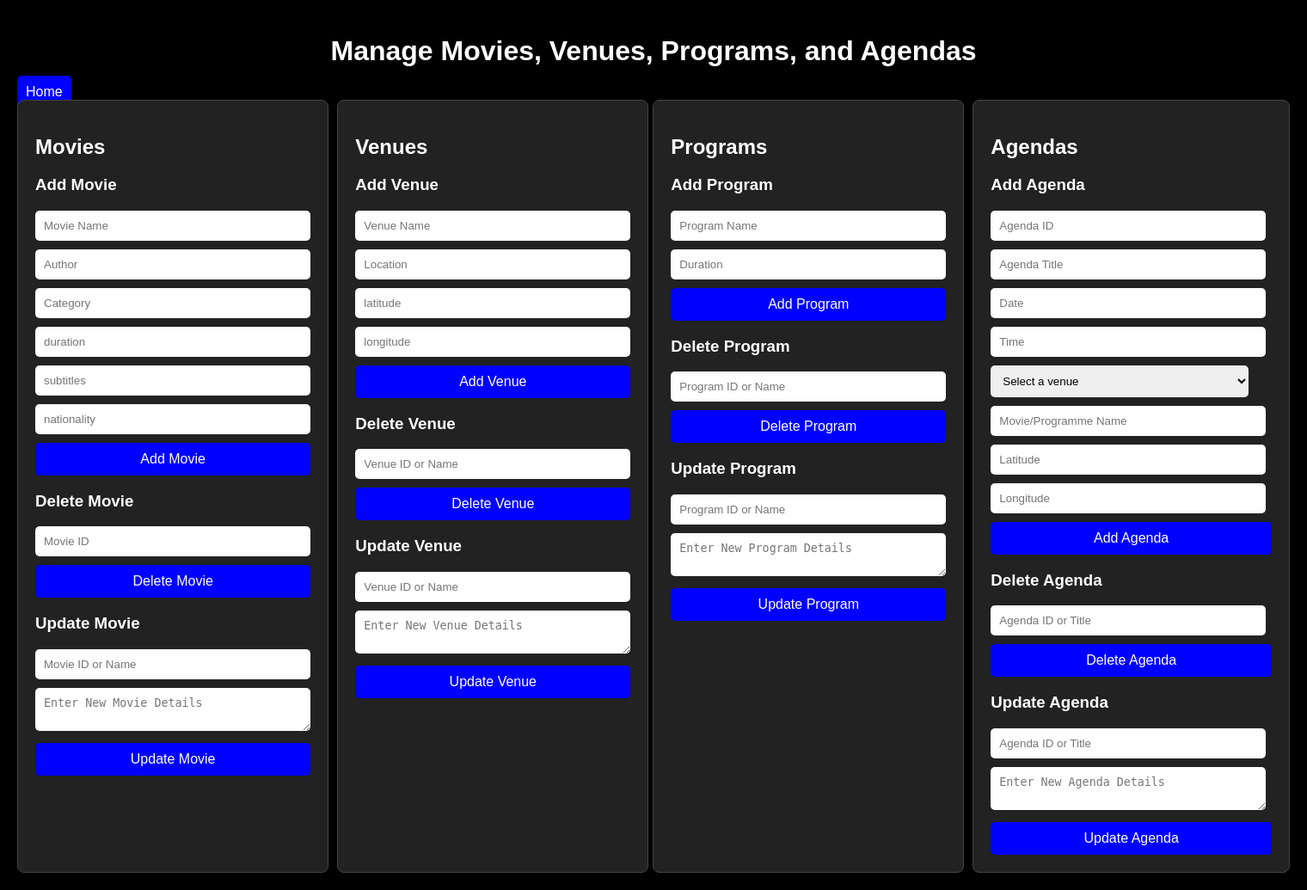
After one commit to Sinen4r/jcc_API, a Python web app: template templates/admin.html in a window 1520 px wide. The commit adds this page. Shown: the whole page at 86% size. Run offline with Jinja, Linux system fonts and the light colour scheme; the template is opened without the code that fills it, so the values that code supplies are empty.

Commit message:
front end part3(i think)

```diff
--- a/resources/authentication.py
+++ b/resources/authentication.py
@@ -27,7 +27,7 @@ class authentication(MethodView):
 
         if not user.check_password(password):
             abort(401,description="Incorrect password")
-        return {"message": "Login successful"}
+        return {"message": user.role}
 @blpAuth.route("/createUser")
 class create(MethodView):
     @blpAuth.response(200,LoginResponseSchema)
--- /dev/null
+++ b/templates/admin.html
@@ -0,0 +1,506 @@
+<!DOCTYPE html>
+<html lang="en">
+<head>
+  <meta charset="UTF-8">
+  <meta name="viewport" content="width=device-width, initial-scale=1.0">
+  <title>Manage Movies, Venues, Programs, and Agendas</title>
+  <style>
+    body {
+      background-color: black;
+      color: white;
+      font-family: Arial, sans-serif;
+      margin: 0;
+      padding: 20px;
+    }
+    h1 {
+      text-align: center;
+      margin-bottom: 20px;
+    }
+    .container {
+      display: flex;
+      flex-direction:row;
+      gap :5px;
+    }
+    #subcontainer{
+        display: flex;
+        flex-direction: row;
+        gap: 10px;
+    }
+    .section {
+      border: 1px solid #444;
+      padding: 20px;
+      border-radius: 8px;
+      background-color: #222;
+    }
+    .section h2 {
+      margin-bottom: 15px;
+    }
+    .section input, .section textarea, #agendaVenueIdInput{
+      width: 300px;
+      margin-bottom: 10px;
+      padding: 10px;
+      border: none;
+      border-radius: 5px;
+    }
+    .section button {
+      background-color: blue;
+      color: white;
+      border: none;
+      padding: 10px;
+      width: 100%;
+      border-radius: 5px;
+      cursor: pointer;
+      font-size: 16px;
+    }
+    .section button:hover {
+      background-color: darkblue;
+    }
+    #button{
+      background-color: blue;
+      color: white;
+      border: none;
+      padding: 10px;
+      width: 100%;
+      border-radius: 5px;
+      cursor: pointer;
+      font-size: 16px;
+      text-decoration: none;
+    }
+
+  </style>
+</head>
+<body>
+  <div id ="header">
+  <h1>Manage Movies, Venues, Programs, and Agendas</h1>
+  <a href="agendas.html" id="button">Home</a>
+</div>
+  <div class="container">
+    <div id="subcontainer">
+    <!-- Movies Section -->
+    <div class="section">
+      <h2>Movies</h2>
+      <h3>Add Movie</h3>
+      <input type="text" placeholder="Movie Name" id="name" />
+      <input type="text" placeholder="Author" id="Author" />
+      <input type="text" placeholder="Category" id="Category"/>
+      <input type="text" placeholder="duration" id="duration"/>
+      <input type="text" placeholder="subtitles" id="subtitles"/>
+      <input type="text" placeholder="nationality" id="nationality"/>
+      <button onclick="addMovie()">Add Movie</button>
+
+      <h3>Delete Movie</h3>
+      <input type="text" placeholder="Movie ID " id="movieID"/>
+      <button onclick="deleteMovie()">Delete Movie</button>
+
+      <h3>Update Movie</h3>
+      <input type="text" placeholder="Movie ID or Name" />
+      <textarea placeholder="Enter New Movie Details"></textarea>
+      <button>Update Movie</button>
+    </div>
+
+    <!-- Venues Section -->
+    <div class="section">
+      <h2>Venues</h2>
+      <h3>Add Venue</h3>
+      <input type="text" placeholder="Venue Name" id="venueName" />
+      <input type="text" placeholder="Location" id="address" />
+      <input type="text" placeholder="latitude" id="latitude" />
+      <input type="text" placeholder="longitude" id="longitude" />
+
+      <button onclick="addVenue()">Add Venue</button>
+
+      <h3>Delete Venue</h3>
+      <input type="text" placeholder="Venue ID or Name" id="venueID"/>
+      <button onclick="deleteVenue()">Delete Venue</button>
+
+      <h3>Update Venue</h3>
+      <input type="text" placeholder="Venue ID or Name"  />
+      <textarea placeholder="Enter New Venue Details"></textarea>
+      <button>Update Venue</button>
+    </div>
+</div>
+    <!-- Programs Section -->
+    <div id="subcontainer">
+    <div class="section">
+      <h2>Programs</h2>
+      <h3>Add Program</h3>
+      <input type="text" placeholder="Program Name" id="programme_name" />
+      <input type="text" placeholder="Duration" id="durations" />
+      <button onclick="addProgram()">Add Program</button>
+
+      <h3>Delete Program</h3>
+      <input type="text" placeholder="Program ID or Name" id="programmeID" />
+      <button onclick="deleteProgram()">Delete Program</button>
+
+      <h3>Update Program</h3>
+      <input type="text" placeholder="Program ID or Name" />
+      <textarea placeholder="Enter New Program Details"></textarea>
+      <button>Update Program</button>
+    </div>
+
+    <!-- Agendas Section -->
+    <div class="section">
+      <h2>Agendas</h2>
+      <h3>Add Agenda</h3>
+      <input type="number" id="agendaIdInput" placeholder="Agenda ID" />
+      <input type="text" id="agendaTitleInput" placeholder="Agenda Title" />
+      <input type="text" id="agendaDateInput" placeholder="Date" />
+      <input type="text" id="agendaTimeInput" placeholder="Time" />
+      <select id="agendaVenueIdInput" name="venue_id" >
+        <option value="" disabled selected>Select a venue</option>
+        <option value="L'OPERA">L'OPERA</option>
+        <option value="THEATRE DES REGIONS">THEATRE DES REGIONS</option>
+        <option value="LE 4EME ART">LE 4EME ART</option>
+        <option value="ABC">ABC</option>
+        <option value="LE RIO">LE RIO</option>
+        <option value="OMAR KHELIFI">OMAR KHELIFI</option>
+        <option value="THAER CHERIAA">THAER CHERIAA</option>
+        <option value="AFRICA">AFRICA</option>
+        <option value="LE COLISIEE">LE COLISIEE</option>
+        <option value="IBN RACHIQ">IBN RACHIQ</option>
+        <option value="LE PALACE">LE PALACE</option>
+        <option value="LE MONDIAL">LE MONDIAL</option>
+        <option value="PARNASSE">PARNASSE</option>
+        <option value="CINE AVENUE">CINE AVENUE</option>
+        <option value="ELHAMBRA ZEPHYR">ELHAMBRA ZEPHYR</option>
+        <option value="MAD'ART">MAD'ART</option>
+        <option value="AGORA">AGORA</option>
+        <option value="CINEVOG">CINEVOG</option>
+        <option value="AMILCAR">AMILCAR</option>
+        <option value="DAR MASRAHI">DAR MASRAHI</option>
+        <option value="pathé ksibet">pathé ksibet</option>
+      </select>
+
+      <input type="text" id="agendaMovieInput" placeholder="Movie/Programme Name" />
+      <input type="number" id="agendaLatitudeInput" placeholder="Latitude" />
+      <input type="number" id="agendaLongitudeInput" placeholder="Longitude" />
+
+      <!-- Button to trigger agenda addition -->
+      <button onclick="addAgenda()">Add Agenda</button>
+
+      <h3>Delete Agenda</h3>
+      <input type="text" placeholder="Agenda ID or Title" id="agendaID" />
+      <button onclick="deleteAgenda()">Delete Agenda</button>
+
+      <h3>Update Agenda</h3>
+      <input type="text" placeholder="Agenda ID or Title" />
+      <textarea placeholder="Enter New Agenda Details"></textarea>
+      <button>Update Agenda</button>
+    </div>
+    </div>
+  </div>
+</body>
+<script>
+//Moviesssssss
+ async function addMovie() {
+    // Get input values
+    const name = document.getElementById("name").value;
+    const Author = document.getElementById("Author").value;
+    const Category = document.getElementById("Category").value;
+    const duration = document.getElementById("duration").value;
+    const subtitles = document.getElementById("subtitles").value;
+    const nationality = document.getElementById("nationality").value;
+
+
+    // Validate inputs
+    if (!name || !Author || !Category ||!duration ||!subtitles ||!nationality) {
+      alert("Please fill out all fields before submitting.");
+      return;
+    }
+
+    // Prepare data for the endpoint
+    const movieData = {
+      name: name,
+      author: Author,
+      category: Category,
+      duration :duration,
+      subtitles:subtitles,
+      nationality:nationality,
+    };
+
+    try {
+      // Send data to the backend
+      const response = await fetch("http://127.0.0.1:5000/movie", {
+        method: "POST",
+        headers: {
+          "Content-Type": "application/json",
+        },
+        body: JSON.stringify(movieData),
+      });
+
+      // Handle response
+      if (response.ok) {
+        alert("Movie added successfully!");
+      } else {
+        const errorMessage = await response.text();
+        alert(`Failed to add movie: ${errorMessage}`);
+      }
+    } catch (error) {
+      console.error("Error:", error);
+      alert("An error occurred while adding the movie.");
+    }
+  }
+ async function deleteMovie(){
+    const movieID = document.getElementById("movieID").value;
+    if (!movieID) {
+      alert("Please provide a movie ID.");
+      return;
+    }
+
+    try {
+      // Send DELETE request to the endpoint
+      const response = await fetch(`http://127.0.0.1:5000/movie/${movieID}`, {
+        method: "DELETE",
+      });
+
+      // Handle response
+      if (response.ok) {
+        alert("Movie deleted successfully!");
+        // Optionally clear the input field
+        document.getElementById("movieIdInput").value = "";
+      } else {
+        const errorMessage = await response.text();
+        alert(`Failed to delete movie: ${errorMessage}`);
+      }
+    } catch (error) {
+      console.error("Error:", error);
+      alert("An error occurred while deleting the movie.");
+    }
+ }
+// VENUESSSSSSSSSSSSSSSSSSSSSSSSSSSSSSS
+
+async function addVenue() {
+    // Get input values
+    const venueName = document.getElementById("venueName").value;
+    const address = document.getElementById("address").value;
+    const latitude = document.getElementById("latitude").value;
+    const longitude = document.getElementById("longitude").value;
+
+
+
+    // Validate inputs
+    if (!venueName || !address || !latitude ||!longitude) {
+      alert("Please fill out all fields before submitting.");
+      return;
+    }
+
+    // Prepare data for the endpoint
+    const movieData = {
+      name: venueName,
+      address: address,
+      latitude: latitude,
+      longitude :longitude,
+
+    };
+
+    try {
+      // Send data to the backend
+      const response = await fetch("http://127.0.0.1:5000/Venue", {
+        method: "POST",
+        headers: {
+          "Content-Type": "application/json",
+        },
+        body: JSON.stringify(movieData),
+      });
+
+      // Handle response
+      if (response.ok) {
+        alert("Venue added successfully!");
+      } else {
+        const errorMessage = await response.text();
+        alert(`Failed to add Venue: ${errorMessage}`);
+      }
+    } catch (error) {
+      console.error("Error:", error);
+      alert("An error occurred while adding the Venue.");
+    }
+  }
+async function deleteVenue(){
+    const venueID = document.getElementById("venueID").value;
+    if (!venueID) {
+      alert("Please provide a venueID.");
+      return;
+    }
+
+    try {
+      // Send DELETE request to the endpoint
+      const response = await fetch(`http://127.0.0.1:5000/Venue/${venueID}`, {
+        method: "DELETE",
+      });
+
+      // Handle response
+      if (response.ok) {
+        alert("venue deleted successfully!");
+        // Optionally clear the input field
+        document.getElementById("venueID").value = "";
+      } else {
+        const errorMessage = await response.text();
+        alert(`Failed to delete venue: ${errorMessage}`);
+      }
+    } catch (error) {
+      console.error("Error:", error);
+      alert("An error occurred while deleting the venue.");
+    }
+ }
+
+//Programssssssssss
+async function addProgram() {
+    const programme_name = document.getElementById("programme_name").value;
+    const duration = document.getElementById("durations").value;
+
+
+
+
+    // Validate inputs
+    if (!programme_name || !duration ) {
+      alert("Please fill out all fields before submitting.");
+      return;
+    }
+
+    // Prepare data for the endpoint
+    const movieData = {
+        programme_name: programme_name,
+        duration: duration,
+
+
+    };
+
+    try {
+      // Send data to the backend
+      const response = await fetch("http://127.0.0.1:5000/program", {
+        method: "POST",
+        headers: {
+          "Content-Type": "application/json",
+        },
+        body: JSON.stringify(movieData),
+      });
+
+      // Handle response
+      if (response.ok) {
+        alert("programme added successfully!");
+      } else {
+        const errorMessage = await response.text();
+        alert(`Failed to add programme: ${errorMessage}`);
+      }
+    } catch (error) {
+      console.error("Error:", error);
+      alert("An error occurred while adding the programme.");
+    }
+
+
+}
+async function deleteProgram(){
+    const programmeID = document.getElementById("programmeID").value;
+    if (!programmeID) {
+      alert("Please provide a venueID.");
+      return;
+    }
+
+    try {
+      // Send DELETE request to the endpoint
+      const response = await fetch(`http://127.0.0.1:5000/program/${programmeID}`, {
+        method: "DELETE",
+      });
+
+      // Handle response
+      if (response.ok) {
+        alert("venue deleted successfully!");
+        // Optionally clear the input field
+        document.getElementById("programmeID").value = "";
+      } else {
+        const errorMessage = await response.text();
+        alert(`Failed to delete programme: ${errorMessage}`);
+      }
+    } catch (error) {
+      console.error("Error:", error);
+      alert("An error occurred while deleting the programme.");
+    }
+ }
+
+//agendassssssssss
+async function addAgenda() {
+    const agendaId = document.getElementById("agendaIdInput").value;
+    const title = document.getElementById("agendaTitleInput").value;
+    const date = document.getElementById("agendaDateInput").value;
+    const hour = document.getElementById("agendaTimeInput").value;
+    const venueId = document.getElementById("agendaVenueIdInput").value;
+    const movieOrProgrammeName = document.getElementById("agendaMovieInput").value;
+    const latitude = document.getElementById("agendaLatitudeInput").value;
+    const longitude = document.getElementById("agendaLongitudeInput").value;
+
+    // Validate inputs
+    if (!agendaId || !title || !date || !hour || !venueId || !movieOrProgrammeName || !latitude || !longitude) {
+      alert("Please fill out all fields before submitting.");
+      return;
+    }
+    // Prepare data for the endpoint
+    const agendaData = {
+      id: agendaId,
+      date: date,
+      venue_id: venueId,
+      hour: hour,
+      movie_or_programme_name: movieOrProgrammeName,
+      latitude: parseFloat(latitude),
+      longitude: parseFloat(longitude)
+    };
+    try {
+      // Send data to the backend
+      const response = await fetch("http://127.0.0.1:5000/agenda", {
+        method: "POST",
+        headers: {
+          "Content-Type": "application/json",
+        },
+        body: JSON.stringify(agendaData),
+      });
+
+      // Handle response
+      if (response.ok) {
+        alert("Agenda added successfully!");
+        // Optionally clear the input fields
+        document.getElementById("agendaIdInput").value = "";
+        document.getElementById("agendaTitleInput").value = "";
+        document.getElementById("agendaDateInput").value = "";
+        document.getElementById("agendaTimeInput").value = "";
+        document.getElementById("agendaVenueIdInput").value = "";
+        document.getElementById("agendaMovieInput").value = "";
+        document.getElementById("agendaLatitudeInput").value = "";
+        document.getElementById("agendaLongitudeInput").value = "";
+      } else {
+        const errorMessage = await response.text();
+        alert(`Failed to add agenda: ${errorMessage}`);
+      }
+    } catch (error) {
+      console.error("Error:", error);
+      alert("An error occurred while adding the agenda.");
+    }
+  }
+  async function deleteAgenda(){
+    const programmeID = document.getElementById("agendaID").value;
+    if (!programmeID) {
+      alert("Please provide a agendaID.");
+      return;
+    }
+
+    try {
+      // Send DELETE request to the endpoint
+      const response = await fetch(`http://127.0.0.1:5000/agenda/${programmeID}`, {
+        method: "DELETE",
+      });
+
+      // Handle response
+      if (response.ok) {
+        alert("agenda deleted successfully!");
+        // Optionally clear the input field
+        document.getElementById("agendaID").value = "";
+      } else {
+        const errorMessage = await response.text();
+        alert(`Failed to delete agenda: ${errorMessage}`);
+      }
+    } catch (error) {
+      console.error("Error:", error);
+      alert("An error occurred while deleting the agenda.");
+    }
+ }
+
+</script>
+</html>
```
Also changed, not shown: jccquery.sql (+19 -0 lines), templates/agendas.html (+95 -16 lines), templates/login.html (+7 -2 lines), static/images/images__1_-removebg-preview.png (added), static/images/jcclogo.png (added).
